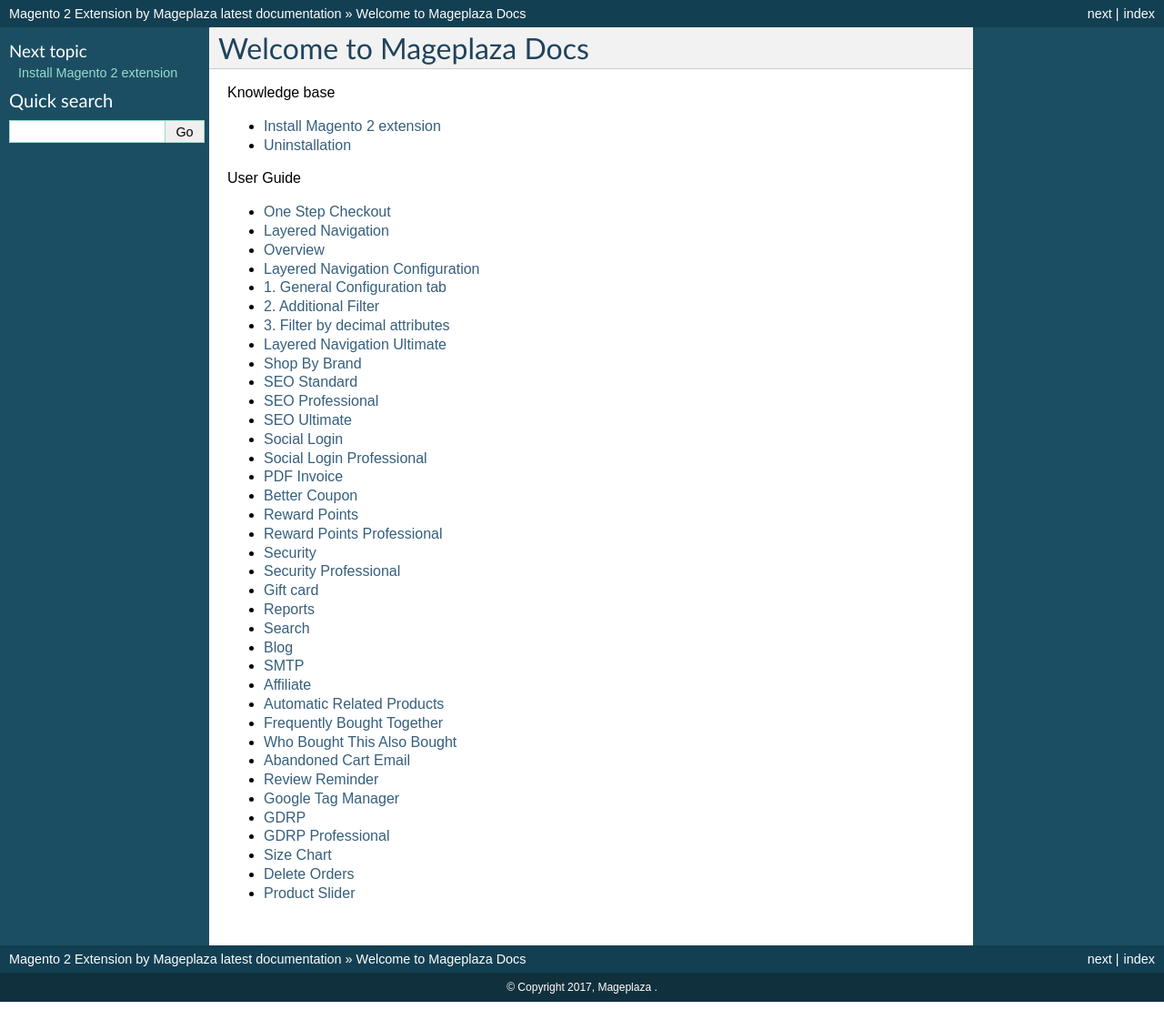
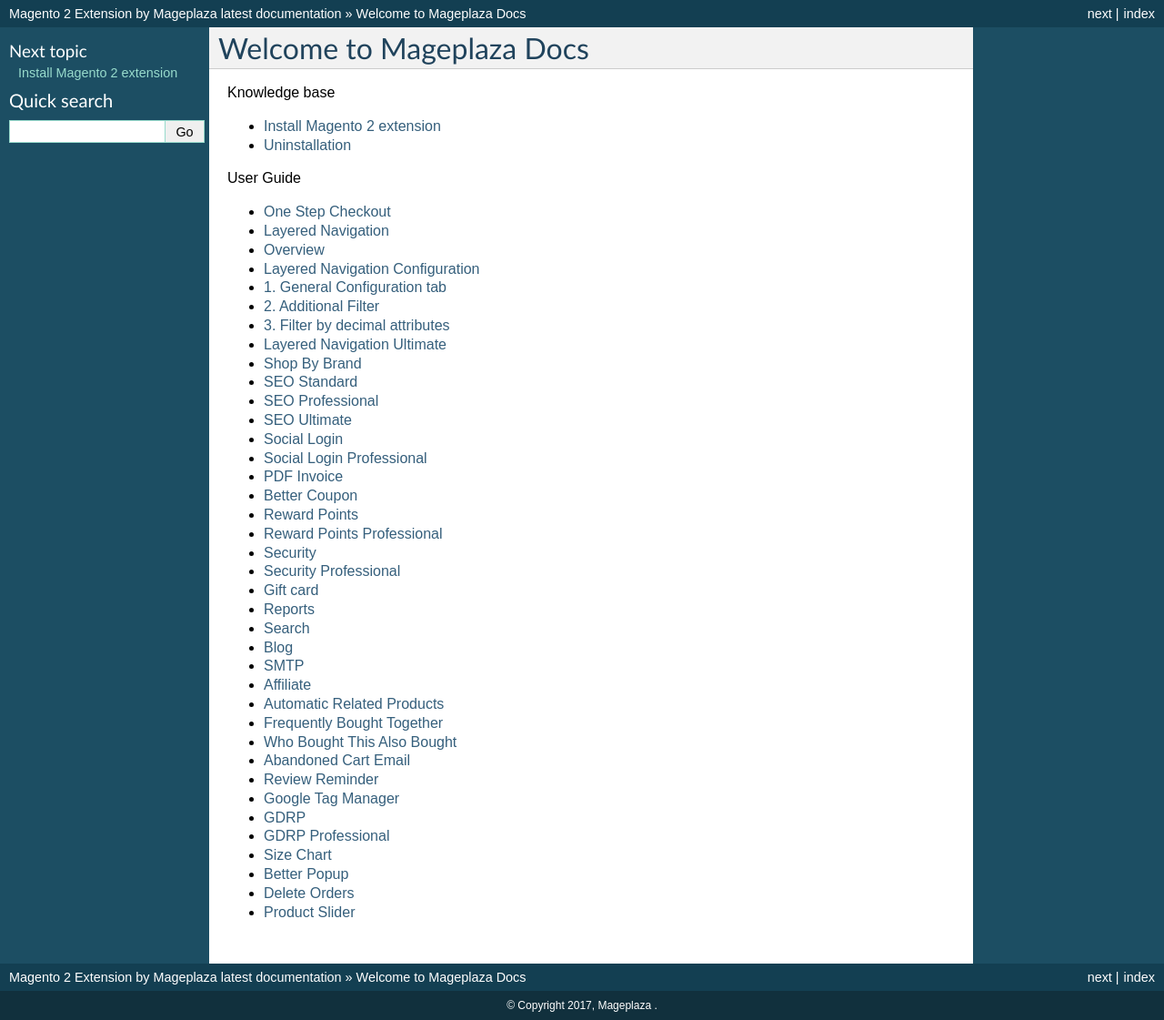
Before and after one commit to magepages/mpdocs, a Sphinx documentation site: the page built from docs/index.rst, in a window 1280 px wide. Shown: the whole page at 91% size. Built offline with Sphinx 7.4.7, drawn with Linux system fonts in a browser that asks for light colours; pages that are not in the unit, such as notebooks, are missing from menus.

Commit message:
Update index.rst

```diff
--- a/docs/index.rst
+++ b/docs/index.rst
@@ -49,5 +49,6 @@
    gdpr/index
    gdpr-pro/index
    size-chart/index
+   better-popup/index
    delete-order-m2/index
    product-slider-m2/index
```
